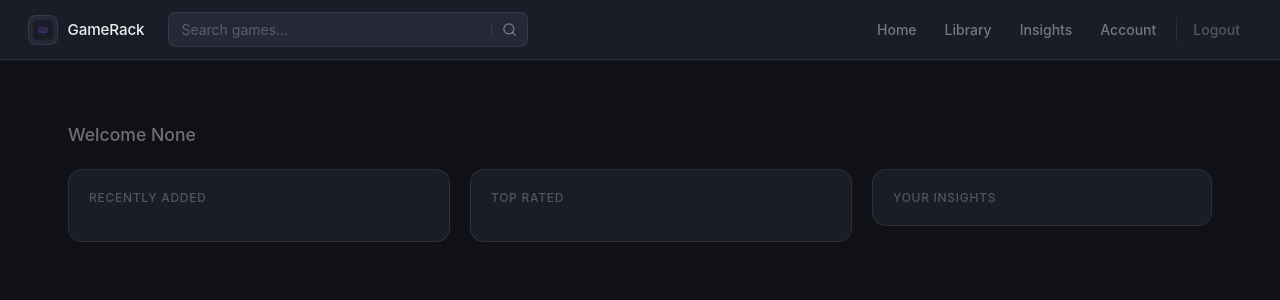
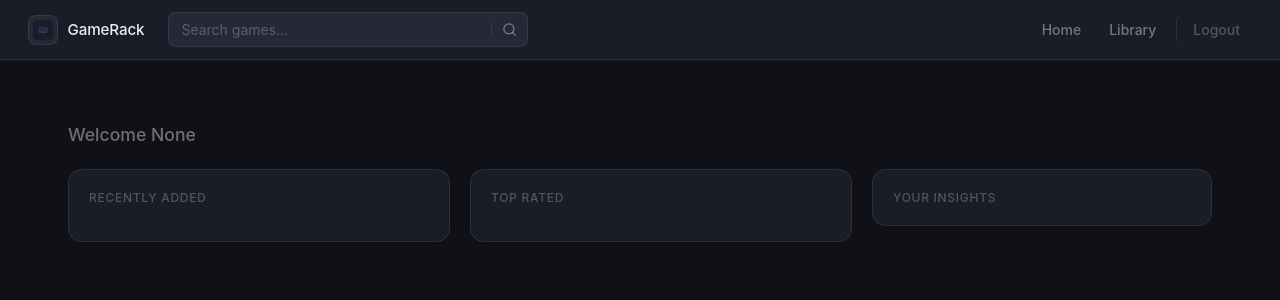
Before and after one commit to IcedPeppermintTea/GameRack, a Flask app: page /home in a window 1280 px wide. Shown: the top 300 px of the page. Run offline with Flask 3, Linux system fonts and the light colour scheme; data that the repository does not hold is empty; some libraries are stand-ins or nearby versions.

Commit message:
cleaned unnecessary links

```diff
--- a/templates/_navbar.html
+++ b/templates/_navbar.html
@@ -19,8 +19,6 @@
   <ul class="navbar-links">
     <li><a href="{{ url_for('home') }}" class="nav-link">Home</a></li>
     <li><a href="{{ url_for('library') }}" class="nav-link">Library</a></li>
-    <li><a href="" class="nav-link">Insights</a></li>
-    <li><a href="" class="nav-link">Account</a></li>
     <li><a href="{{ url_for('logout') }}" class="nav-link nav-link--logout">Logout</a></li>
   </ul>
 
```
